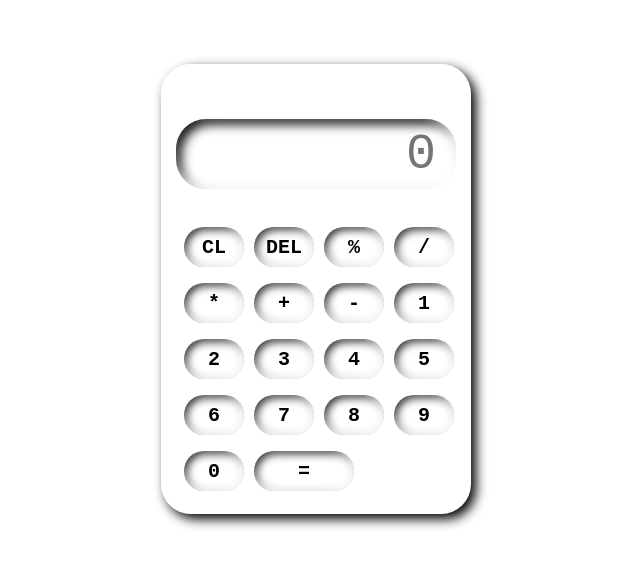
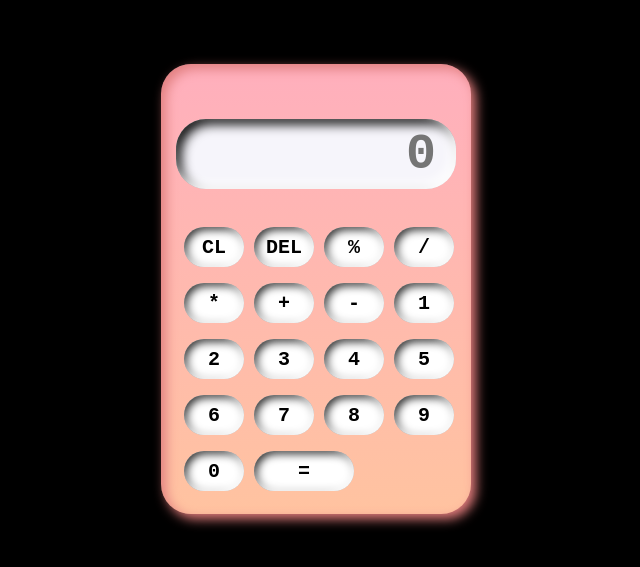
Before and after one commit to raj-kavin/calculator, a plain HTML site: page index.html in a window 1280 px wide. Shown: the part 111-678 px from the top of the page, without its empty margins (324-964 px from the left). Drawn offline with Linux system fonts and the light colour scheme.

Commit message:
updated designs

```diff
--- a/style.css
+++ b/style.css
@@ -2,6 +2,7 @@
     margin:0;
     padding:0;
     box-sizing: border-box;
+    background-color: black;
     outline: none;
     font-family:'Courier New', Courier, monospace;
 }
@@ -16,18 +17,20 @@
     background-color:white;
     padding:15px;
     border-radius: 30px;
-    box-shadow:inset 5px 5px 12px white, 5px 5px 12px black ;
+    box-shadow:inset 5px 5px 12px rgb(226, 128, 128), 5px 5px 12px rgb(228, 125, 125) ;
+    background-image: linear-gradient(#ffafbd, #ffc3a0);
     display: grid;
     grid-template-columns: repeat(4,70px);
 }
 input{
     grid-column:span 4 ;
     height:70px;
-    background-color:white;
+    background-color:rgb(246, 245, 251);
     box-shadow: inset -5px -5px 12px white, inset 5px 5px 12px black;
     border: none;
     border-radius:30px;
-    color: black;
+    color: rgb(14, 9, 9);
+    font-weight:bolder;
     font-size: 50px ;
     text-align: end;
     margin-top:40px;
```
